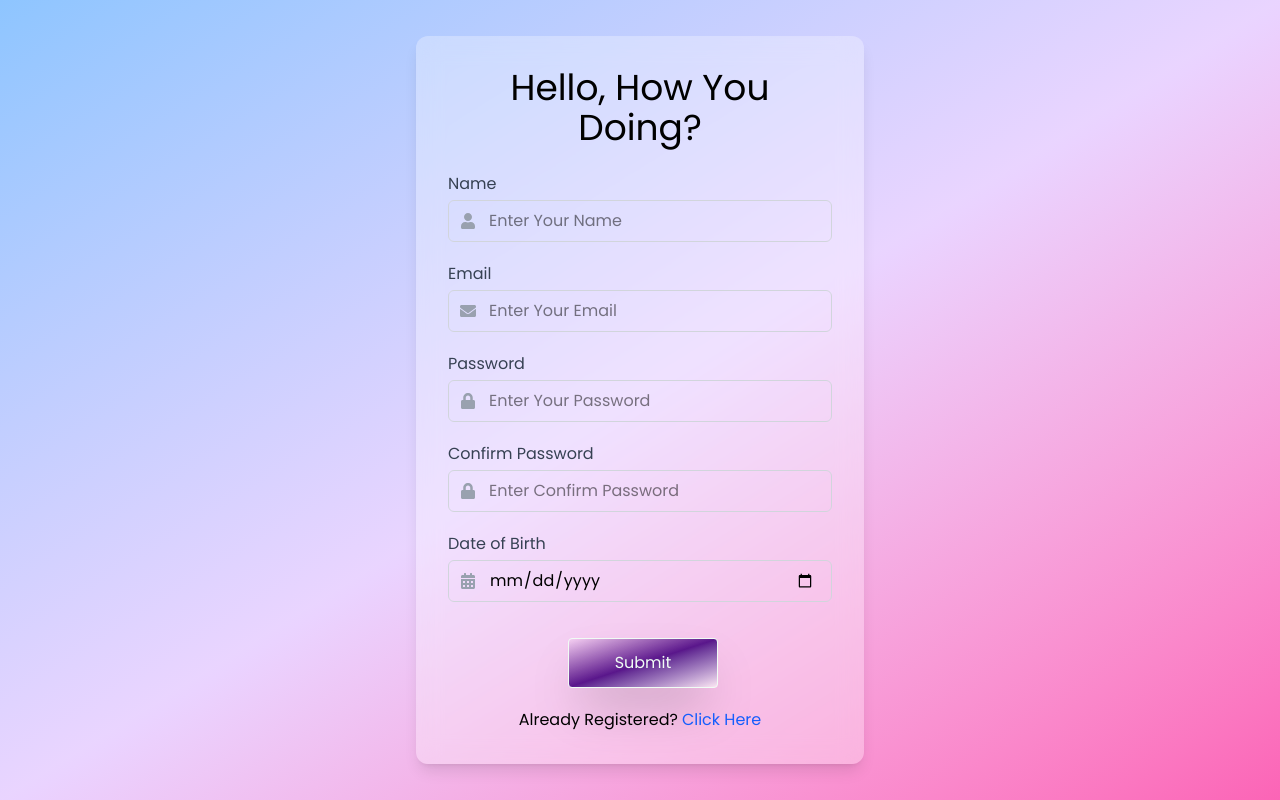
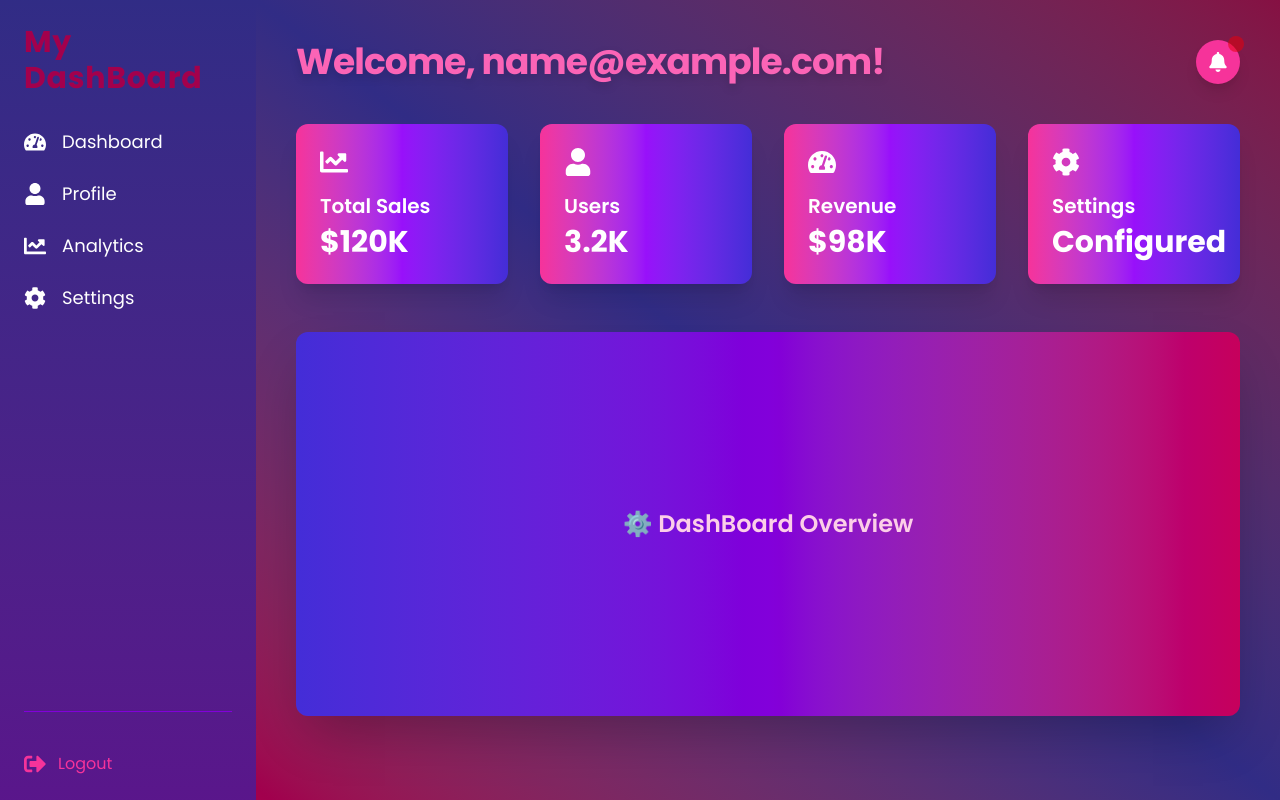
Before and after one commit to faizannasim/LoginAuth, a React (Vite) app: page /login in a window 1280 px wide. Both pictures are taken after typing "name@example.com", "Sample123" into the empty fields and a click on the button "Login". Built offline with nearby package versions, Linux system fonts and the light colour scheme.

Commit message:
Update Dashboard.jsx

```diff
--- a/src/Component/Dashboard.jsx
+++ b/src/Component/Dashboard.jsx
@@ -1,219 +1,156 @@
-import React, { useState } from "react";
-import { FaUser, FaEnvelope, FaLock, FaCalendarAlt } from "react-icons/fa";
-import { Link,useNavigate } from "react-router-dom";
+import React, { useState, useEffect } from "react";
+import {
+  FaTachometerAlt,
+  FaUser,
+  FaChartLine,
+  FaCog,
+  FaSignOutAlt,
+  FaBell,
+} from "react-icons/fa";
+import { useNavigate } from "react-router-dom"; // ✅ Import navigate
 
-function Register() {
-  const navigate = useNavigate();
+function Dashboard() {
+  const [selectedSection, setSelectedSection] = useState("dashboard");
+  const [email, setEmail] = useState("");
+  const navigate = useNavigate(); // ✅ Initialize navigate
 
-  const [form, setForm] = useState({
-    name: "",
-    Email: "",
-    Password: "",
-    ConfirmPassword: "",
-    DateofBirth: "",
-  });
-  const [error, setError] = useState({});
-  const [isSubmitted, setIsSubmitted] = useState(false);
+  useEffect(() => {
+    const storedEmail = localStorage.getItem("email");
+    if (!storedEmail) {
+      navigate("/login"); // ✅ Protect route
+    } else {
+      setEmail(storedEmail);
+    }
+  }, [navigate]);
 
-  const validate = () => {
-    const error = {};
-    if (!form.name.trim()) error.name = "Enter Your Name";
-    if (!form.Email.trim()) {
-      error.Email = "Enter Your Email";
-    } else if (
-      !/^[a-zA-Z0-9._%+-]+@[a-zA-Z0-9.-]+\.[a-zA-Z]{2,}$/.test(form.Email)
-    ) {
-      error.Email = "Enter a Valid Email Address";
-    }
-    if (!form.Password.trim()) error.Password = "Please Enter Your Password";
-    if (!form.ConfirmPassword.trim()) {
-      error.ConfirmPassword = "Enter Your Confrim PassWord";
-    } else if (form.Password !== form.ConfirmPassword)
-      error.ConfirmPassword = "Password do not match";
-    if (!form.DateofBirth.trim())
-      error.DateofBirth = "Please Enter Your Date of Birth";
-    return error;
-  };
+  const isOwner = email === "faizannasim59@gmail.com";
 
-  const handleChange = (e) => {
-    setForm({ ...form, [e.target.name]: e.target.value });
-  };
-  const handleSubmit = (e) => {
-    e.preventDefault();
-    const validationErrors = validate();
-    if (Object.keys(validationErrors).length > 0) {
-      setError(validationErrors);
-    } else {
-      //console.log("name", form.name);
-      //console.log("Email", form.Email);
-      //console.log("Password", form.Password);
-      //console.log("ConfirmPassword", form.ConfirmPassword);
-      //console.log("Date Of Birth", form.DateofBirth);
-
-      setIsSubmitted(true);
-      setError({});
-      setForm({
-        name: "",
-        Email: "",
-        Password: "",
-        ConfirmPassword: "",
-        DateofBirth: "",
-      });
-      navigate("/dashboard")
-    }
-  };
+  const navItems = [
+    { title: "Total Sales", value: "$120K", icon: <FaChartLine size={28} /> },
+    { title: "Users", value: "3.2K", icon: <FaUser size={28} /> },
+    { title: "Revenue", value: "$98K", icon: <FaTachometerAlt size={28} /> },
+    { title: "Settings", value: "Configured", icon: <FaCog size={28} /> },
+  ];
 
   return (
-    <div className="flex justify-center items-center min-h-screen font-extralight bg-gradient-to-br from-blue-300 via-purple-200 to-pink-400">
-      <div className="relative bg-white/30 backdrop-blur-md rounded-xl shadow-lg w-[90%] max-w-md p-8 animate-fadeIn transition-all duration-700">
-        <h1 className="text-4xl text-center mb-6">Hello, How You Doing?</h1>
-        <form className="space-y-5" onSubmit={handleSubmit}>
-          {/* Name */}
-          <div>
-            <label className="block text-gray-700 font-medium mb-1">Name</label>
-            <div className="relative">
-              <span className="absolute left-3 top-1/2 transform -translate-y-1/2 text-gray-400">
-                <FaUser />
-              </span>
-              <input
-                type="name"
-                name="name"
-                value={form.name}
-                onChange={handleChange}
-                placeholder="Enter Your Name"
-                className="w-full pl-10 pr-4 py-2 border border-gray-300 rounded-md focus:ring-2 focus:ring-purple-500 focus:outline-none transition"
-              />
-            </div>
-            <div>
-              {error.name && (
-                <p className="text-red-700 text-sm mt-1">{error.name}</p>
-              )}
-            </div>
-          </div>
+    <div className="flex">
+      {/* Sidebar */}
+      <aside className="min-h-screen w-64 bg-gradient-to-b from-indigo-900 to-purple-900 shadow-lg flex flex-col p-6">
+        <h1 className="font-extrabold text-3xl text-pink-800 mb-8 tracking-wide">
+          My DashBoard
+        </h1>
+        <nav className="flex flex-col gap-6 text-lg">
+          <button
+            onClick={() => setSelectedSection("dashboard")}
+            className="flex items-center gap-4 hover:text-pink-400 text-white transition-colors"
+          >
+            <FaTachometerAlt size={22} /> Dashboard
+          </button>
+          <button
+            onClick={() => setSelectedSection("profile")}
+            className="flex items-center gap-4 hover:text-pink-400 text-white transition-colors"
+          >
+            <FaUser size={22} /> Profile
+          </button>
+          <button
+            onClick={() => setSelectedSection("analytics")}
+            className="flex items-center gap-4 hover:text-pink-400 text-white transition-colors"
+          >
+            <FaChartLine size={22} /> Analytics
+          </button>
+          <button
+            onClick={() => setSelectedSection("settings")}
+            className="flex items-center gap-4 hover:text-pink-400 text-white transition-colors"
+          >
+            <FaCog size={22} /> Settings
+          </button>
+        </nav>
+        <div className="mt-auto pt-10 border-t border-purple-700">
+          <button
+            className="flex items-center gap-3 text-pink-500 hover:text-pink-400 transition-colors cursor-pointer"
+            onClick={() => {
+              localStorage.clear();
+              navigate("/login"); // ✅ Proper logout navigation
+            }}
+          >
+            <FaSignOutAlt size={22} /> Logout
+          </button>
+        </div>
+      </aside>
 
-          {/* Email */}
-          <div>
-            <label className="block text-gray-700 font-medium mb-1">
-              Email
-            </label>
-            <div className="relative">
-              <span className="absolute left-3 top-1/2 transform -translate-y-1/2 text-gray-400">
-                <FaEnvelope />
-              </span>
-              <input
-                type="Email"
-                value={form.Email}
-                name="Email"
-                onChange={handleChange}
-                placeholder="Enter Your Email"
-                className="w-full pl-10 pr-4 py-2 border border-gray-300 rounded-md focus:ring-2 focus:ring-purple-500 focus:outline-none transition"
-              />
-            </div>
-            <div>
-              {error.Email && (
-                <p className="text-red-700 text-sm mt-1">{error.Email}</p>
-              )}
-            </div>
-          </div>
+      {/* Main Section */}
+      <main className="flex-1 p-10 bg-gradient-to-tr from-pink-800 via-indigo-900 to-pink-900 overflow-auto">
+        <header className="flex justify-between items-center mb-10">
+          <h2 className="text-4xl font-bold tracking-tight text-pink-400 drop-shadow-lg">
+            Welcome, {email || "User"}!
+          </h2>
+          <button className="relative bg-pink-500 hover:bg-pink-600 text-white p-3 rounded-full shadow-lg transition-transform hover:scale-110">
+            <FaBell size={20} />
+            <span className="absolute -top-1 -right-1 bg-red-600 rounded-full w-4 h-4 flex items-center justify-center text-xs font-bold animate-pulse"></span>
+          </button>
+        </header>
 
-          {/* Password */}
-          <div>
-            <label className="block text-gray-700 font-medium mb-1">
-              Password
-            </label>
-            <div className="relative">
-              <span className="absolute left-3 top-1/2 transform -translate-y-1/2 text-gray-400">
-                <FaLock />
-              </span>
-              <input
-                type="password"
-                name="Password"
-                value={form.Password}
-                onChange={handleChange}
-                placeholder="Enter Your Password"
-                className="w-full pl-10 pr-4 py-2 border border-gray-300 rounded-md focus:ring-2 focus:ring-purple-500 focus:outline-none transition"
-              />
-            </div>
-            <div>
-              {error.Password && (
-                <p className="text-red-700 text-sm mt-1">{error.Password}</p>
-              )}
-            </div>
-          </div>
+        {/* Sections */}
+        {selectedSection === "dashboard" && (
+          <>
+            <section className="grid grid-cols-1 sm:grid-cols-2 lg:grid-cols-4 gap-8 mb-12">
+              {navItems.map(({ title, value, icon }, i) => (
+                <div
+                  key={i}
+                  className="bg-gradient-to-r from-pink-500 via-purple-600 to-indigo-700 rounded-xl p-6 shadow-xl transform hover:scale-105 transition-transform cursor-pointer text-white"
+                >
+                  <div className="flex items-center gap-4 mb-4">{icon}</div>
+                  <h3 className="text-xl font-semibold">{title}</h3>
+                  <p className="text-3xl font-bold mt-1">{value}</p>
+                </div>
+              ))}
+            </section>
+            <section className="bg-gradient-to-r from-indigo-700 via-purple-700 to-pink-700 rounded-xl p-6 shadow-2xl h-96 flex flex-col justify-center items-center text-pink-200 text-2xl font-semibold select-none">
+              ⚙️ DashBoard Overview
+            </section>
+          </>
+        )}
 
-          {/* Confirm Password */}
-          <div>
-            <label className="block text-gray-700 font-medium mb-1">
-              Confirm Password
-            </label>
-            <div className="relative">
-              <span className="absolute left-3 top-1/2 transform -translate-y-1/2 text-gray-400">
-                <FaLock />
-              </span>
-              <input
-                type="ConfirmPassword"
-                value={form.ConfirmPassword}
-                onChange={handleChange}
-                name="ConfirmPassword"
-                placeholder="Enter Confirm Password"
-                className="w-full pl-10 pr-4 py-2 border border-gray-300 rounded-md focus:ring-2 focus:ring-purple-500 focus:outline-none transition"
-              />
-            </div>
-            <div>
-              {error.ConfirmPassword && (
-                <p className="text-red-700 text-sm mt-1">
-                  {error.ConfirmPassword}
-                </p>
-              )}
-            </div>
-          </div>
+        {selectedSection === "profile" && (
+          <section className="bg-purple-900 text-white rounded-xl p-10 text-2xl font-bold shadow-2xl text-center">
+            {isOwner ? (
+              <div>
+                👤 <p>Name: Faizan Nasim</p>
+                <p>Email: {email}</p>
+                <p>Role: Admin</p>
+              </div>
+            ) : (
+              <p className="text-pink-300">
+                Welcome! Excited to have you on board
+              </p>
+            )}
+          </section>
+        )}
 
-          {/* Date of Birth */}
-          <div>
-            <label className="block text-gray-700 font-medium mb-1">
-              Date of Birth
-            </label>
-            <div className="relative">
-              <span className="absolute left-3 top-1/2 transform -translate-y-1/2 text-gray-400">
-                <FaCalendarAlt />
-              </span>
-              <input
-                type="date"
-                name="DateofBirth"
-                onChange={handleChange}
-                value={form.DateofBirth}
-                className="w-full pl-10 pr-4 py-2 border border-gray-300 rounded-md focus:ring-2 focus:ring-purple-500 focus:outline-none transition"
-              />
+        {selectedSection === "analytics" && (
+          <section className="bg-indigo-800 text-white rounded-xl p-10 text-2xl font-bold shadow-2xl text-center">
+            {isOwner ? (
               <div>
-                {error.DateofBirth && (
-                  <p className="text-red-700 text-sm mt-1">
-                    {" "}
-                    {error.DateofBirth}
-                  </p>
-                )}
+                📊 <p>Sales: 120K</p>
+                <p>Users: 3.2K</p>
+                <p>Revenue: 98K</p>
               </div>
-            </div>
-            <div className=" flex justify-center hover:bg-red-200 items-center bg-gradient-to-br from-blue via-purple-900 to-pink-100 h-[50px] mt-9 w-[150px] border rounded text-green-50 shadow-2xl ml-[120px]">
-              <button>Submit</button>
-            </div>
-          </div>
-          <div className="flex justify-center items-center ">
-            <p className="font-light text-black cursor-pointer">
-              Already Registered?
-              <Link to="/Login" className="text-blue-600 ml-1">
-                Click Here
-              </Link>
-            </p>
-          </div>
-        </form>
-        {isSubmitted && (
-          <p className="text-red-700 flex justify-center items-center">
-            🎉 Registration successful!
-          </p>
+            ) : (
+              <p className="text-pink-300">
+                No analytics available for this account.
+              </p>
+            )}
+          </section>
         )}
-      </div>
+
+        {selectedSection === "settings" && (
+          <section className="bg-pink-800 text-white rounded-xl p-10 text-2xl font-bold shadow-2xl text-center">
+            ⚙️ Settings Section
+          </section>
+        )}
+      </main>
     </div>
   );
 }
 
-export default Register;
+export default Dashboard;
```
